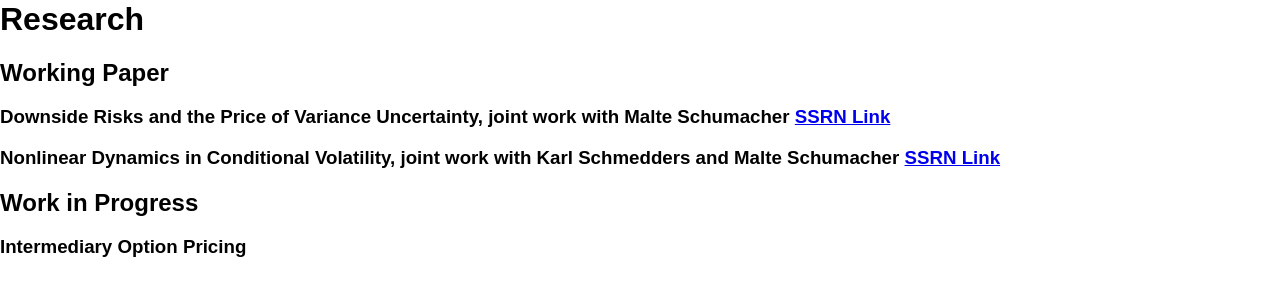
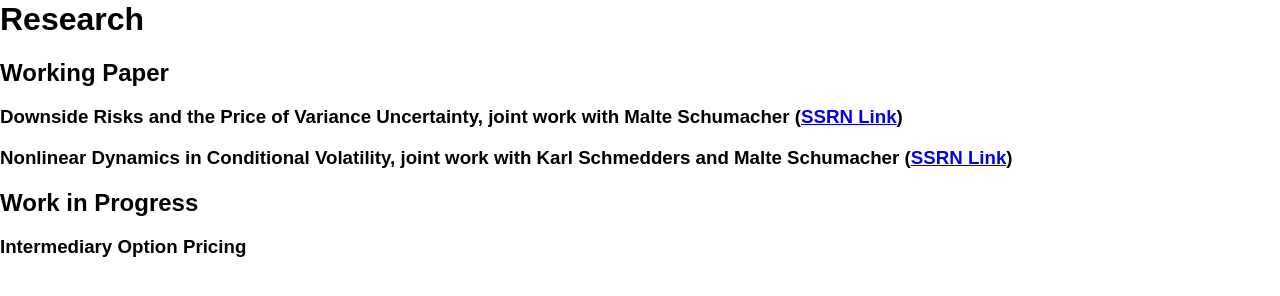
Before and after one commit to frilorde/page, a Jekyll site: the page built from research.md, in a window 1280 px wide. Shown: the part 359-655 px from the top of the page. Built offline with Jekyll 4.4.1, drawn with Linux system fonts in a browser that asks for light colours; part of the change alters nothing that is shown.

```diff
--- a/research.md
+++ b/research.md
@@ -7,9 +7,9 @@ title: Research
 
 ## Working Paper
 
-### Downside Risks and the Price of Variance Uncertainty, joint work with Malte Schumacher [SSRN Link](https://papers.ssrn.com/sol3/papers.cfm?abstract_id=3116676 "SSRN Link")
+### Downside Risks and the Price of Variance Uncertainty, joint work with Malte Schumacher ([SSRN Link](https://papers.ssrn.com/sol3/papers.cfm?abstract_id=3116676 "SSRN"))
 
-### Nonlinear Dynamics in Conditional Volatility, joint work with Karl Schmedders and Malte Schumacher [SSRN Link](https://papers.ssrn.com/sol3/papers.cfm?abstract_id=3575458 "SSRN Link")
+### Nonlinear Dynamics in Conditional Volatility, joint work with Karl Schmedders and Malte Schumacher ([SSRN Link](https://papers.ssrn.com/sol3/papers.cfm?abstract_id=3575458 "SSRN"))
 
 ## Work in Progress
 
```
